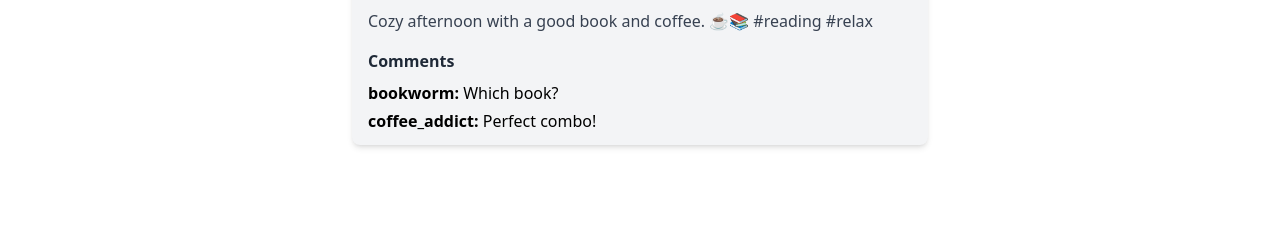
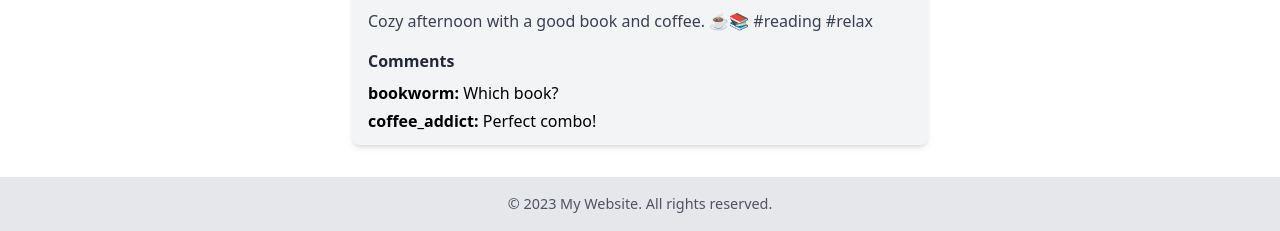
Before and after one commit to FransoArbela/css-frameworks-CA, a website: page feed/index.html in a window 1280 px wide. Shown: the part 3355-3586 px from the top of the page. Before the commit the page ends 3532 px from the top, so only its background shows below. Drawn offline with nearby package versions, Linux system fonts and the light colour scheme; files that its build step writes are made by us from their sources.

Commit message:
fix: Update stylesheet links to relative paths and enhance layout structure with footer in feed and profile pages

```diff
--- a/feed/index.html
+++ b/feed/index.html
@@ -3,7 +3,7 @@
   <head>
     <meta charset="UTF-8" />
     <meta name="viewport" content="width=device-width, initial-scale=1.0" />
-    <link href="/css/style.css" rel="stylesheet" />
+    <link href="css/style.css" rel="stylesheet" />
     <script
       src="https://kit.fontawesome.com/553a084866.js"
       crossorigin="anonymous"
@@ -11,7 +11,9 @@
     <script src="/js/script.js" defer></script>
     <title>Feed</title>
   </head>
-  <body class="bg-white dark:bg-gray-900 text-black dark:text-white">
+  <body
+    class="bg-white dark:bg-gray-900 text-black dark:text-white min-h-screen grid grid-rows-[auto,1fr,auto]"
+  >
     <header class="shadow-lg dark:bg-gray-700 min-h-14 flex">
       <nav class="container flex justify-between items-center mx-auto px-4">
         <div class="">
@@ -441,5 +443,12 @@
         </article>
       </section>
     </main>
+    <footer>
+      <div class="text-center py-4 bg-gray-200 dark:bg-gray-800">
+        <p class="text-sm text-gray-600 dark:text-gray-400">
+          &copy; 2023 My Website. All rights reserved.
+        </p>
+      </div>
+    </footer>
   </body>
 </html>
--- a/js/script.js
+++ b/js/script.js
@@ -15,7 +15,6 @@ burgerBtn.addEventListener("click", () => {
 
 themeToggler.forEach((toggler) => {
   toggler.addEventListener("click", () => {
-
     document.documentElement.classList.toggle("dark");
     toggler.innerHTML = document.documentElement.classList.contains("dark")
       ? `<i class="fa-solid fa-sun fa-xl"  style="color: #FFD43B;"></i>`
```
Also changed, not shown: index.html (+1 -1 lines), profile/index.html (+10 -3 lines).
